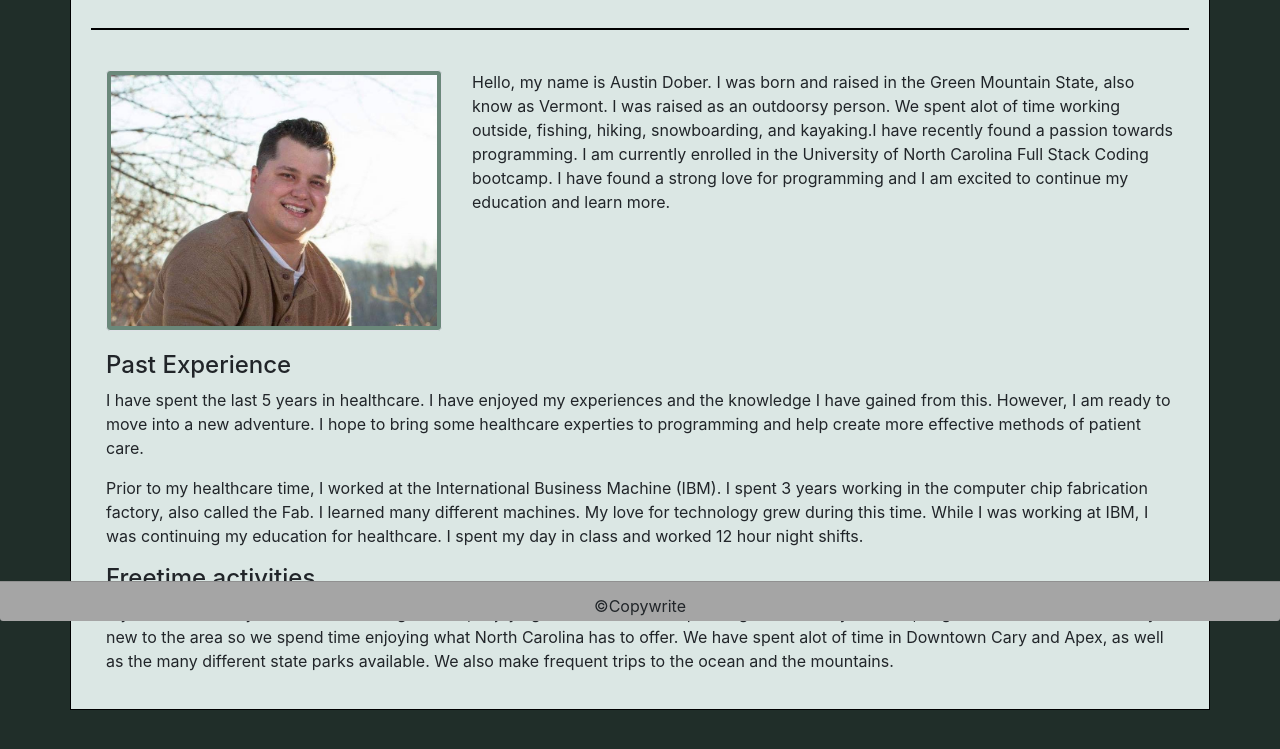
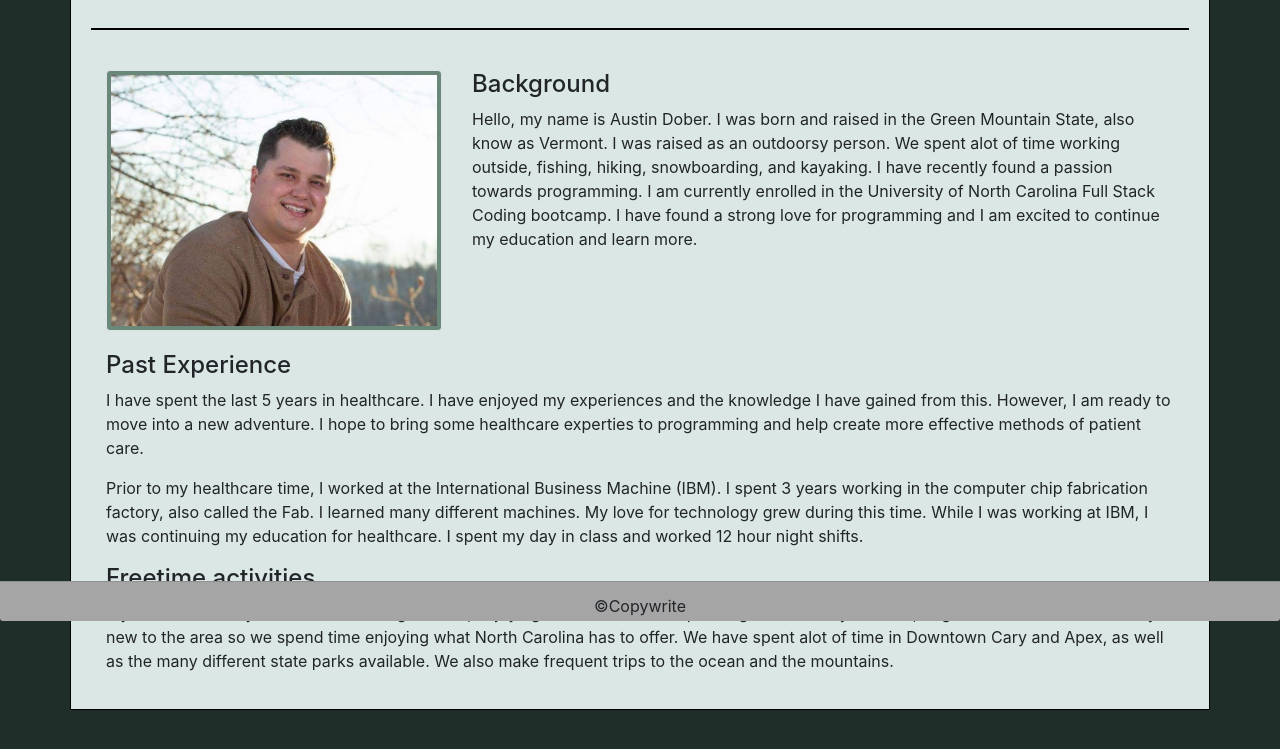
Before and after one commit to austdobe/Bootstrap-portfolio, a plain HTML site: page index.html in a window 1280 px wide. Shown: the part 179-928 px from the top of the page. Drawn offline with nearby package versions, Linux system fonts and the light colour scheme.

Commit message:
finalizing index

```diff
--- a/index.html
+++ b/index.html
@@ -38,7 +38,8 @@
             <img src="assets/images/me 2.jpg" class=" portrait mx-auto rounded img-thumbnail img-fliud">
             </div>
             <div class="col-lg-8 col-md-6 col-sm-12 col-xs-12 intro">
-                <p>Hello, my name is Austin Dober. I was born and raised in the Green Mountain State, also know as Vermont. I was raised as an outdoorsy person. We spent alot of time working outside, fishing, hiking, snowboarding, and kayaking.I have recently found a passion towards programming. I am currently enrolled in the University of North Carolina Full Stack Coding bootcamp. I have found a strong love for programming and I am excited to continue my education and learn more.</p>
+                <h4>Background</h4>
+                <p>Hello, my name is Austin Dober. I was born and raised in the Green Mountain State, also know as Vermont. I was raised as an outdoorsy person. We spent alot of time working outside, fishing, hiking, snowboarding, and kayaking. I have recently found a passion towards programming. I am currently enrolled in the University of North Carolina Full Stack Coding bootcamp. I have found a strong love for programming and I am excited to continue my education and learn more.</p>
             </div>
             <div class="col-lg-12 col-md-12 col-sm-12 col-xs-12 float-right">
                 <h4>Past Experience</h4>
```
Lines whose indentation alone changed are shown as unchanged.
